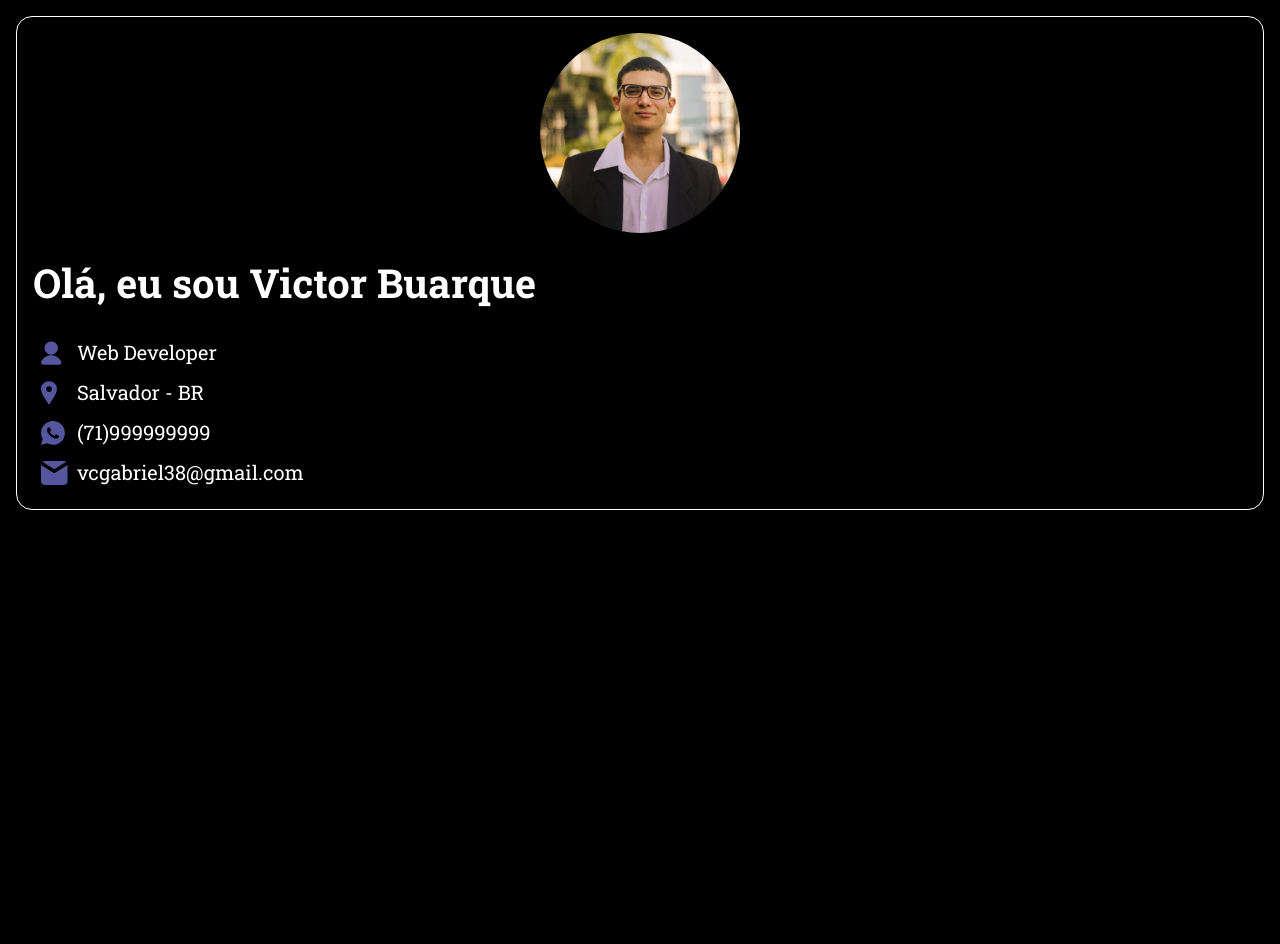
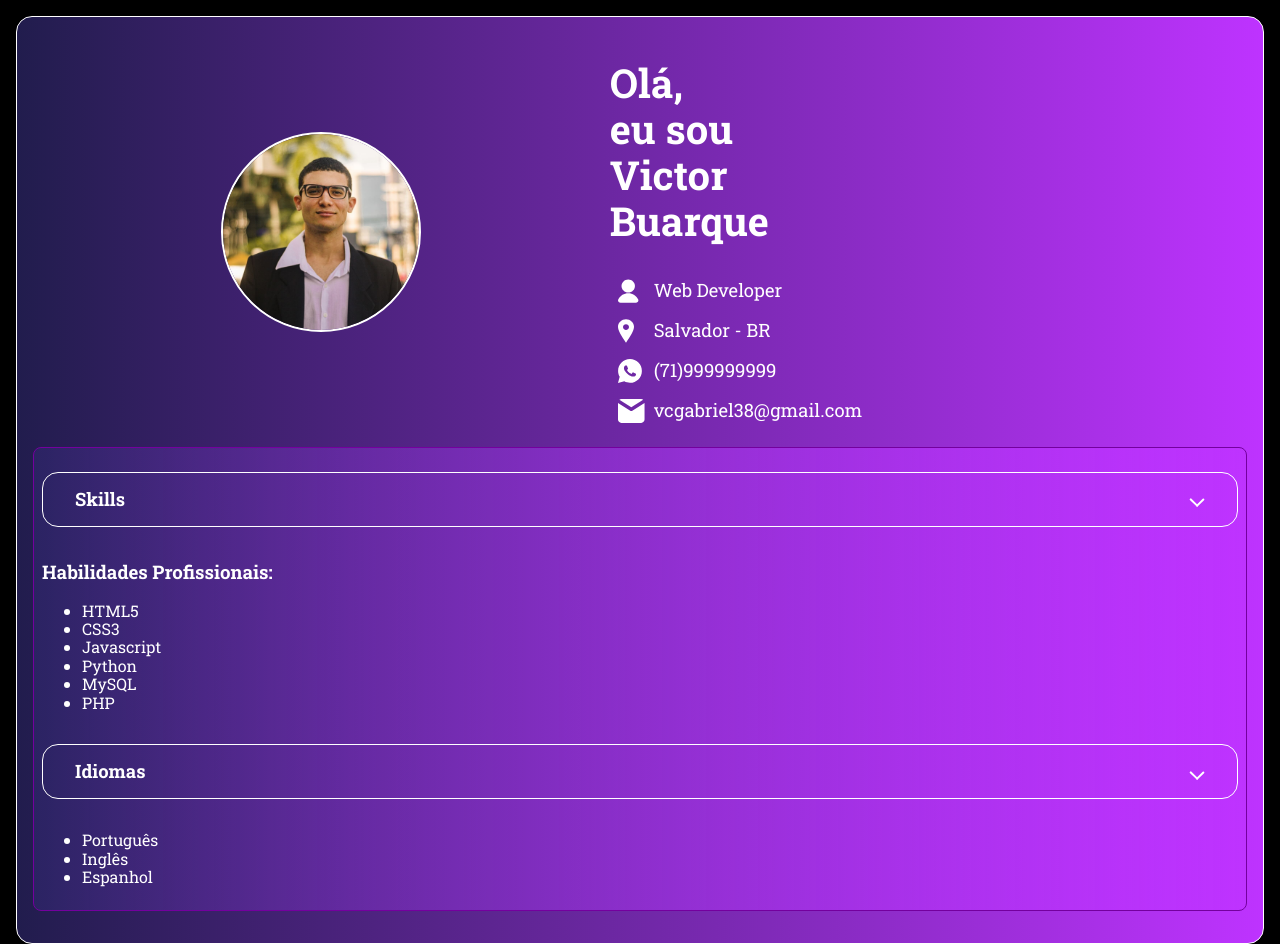
Before and after one commit to VictorBuarque/portfolio, a plain HTML site: page index.html in a window 1280 px wide. Before the commit the page ends 800 px from the top, so only its background shows below. Drawn offline with nearby package versions, Linux system fonts and the light colour scheme.

Commit message:
New Structures in HTML and CSS
Implemented new features, trying to solve gradient problems.

```diff
--- /dev/null
+++ b/assets/css/acordeon.css
@@ -0,0 +1,59 @@
+.acordeon {
+    display: flex;
+    flex-direction: column;
+    width: 100%;
+    padding: 0.5rem;
+     margin: 1rem 0;
+    border: 1px solid #fff;
+    border-radius: 1rem;
+}
+
+.acordeon .trigger {
+    background-color: transparent;
+    color: #fff;
+    display: flex;
+    flex-direction: row;
+    font-size: 1.15rem;
+    font-weight: 700;
+    justify-content: space-between;
+    align-items: center;
+    padding: 1rem 2rem;
+    margin: 1rem 0;
+    border: 1px solid #fff;
+    border-radius: 1rem;
+    transition: 1s linear;
+    cursor: pointer;
+}
+
+/* Aplicação das cores e estilo quando aberto */
+.acordeon.open,
+.acordeon :hover{
+    background: linear-gradient(90deg, rgba(57, 49, 133, 0.351), rgb(190, 51, 255));
+    background-blend-mode: color-dodge;
+    border-color: #74009e;
+    border-radius: .5rem;
+}
+
+/* Aplicação da rotação no estado aberto */
+.acordeon.open .trigger::after {
+    transform: rotate(180deg);
+}
+
+.acordeon .trigger::after {
+    content: "";
+    display: inline-block;
+    width: 1rem;
+    height: 1rem;
+    background-repeat: no-repeat;
+    background-size: contain;
+    background-image: url('/assets/images/icons/arrow-top.svg');
+    transition: transform 0.3s ease;
+}
+.acordeon .content {
+    display: none;
+    border-radius: 1rem;
+
+}
+.acordeon.open .content {
+    display:inline-block;
+}
--- a/assets/css/global.css
+++ b/assets/css/global.css
@@ -1,14 +1,29 @@
-*{
+* {
     box-sizing: border-box;
     font-family: 'Roboto Slab', serif;
 }
-body{
+
+body {
     background-color: #000;
     color: #fff;
+    margin: 0;
 }
-.main{
+
+.main {
     padding: 1rem;
     margin: 1rem;
-    border:1px solid #fff;
+    border: 1px solid #fff;
     border-radius: 1rem;
+    background: linear-gradient(90deg, rgba(57, 49, 133, 0.582), rgb(190, 51, 255));
+    background-color: #000;
+
+    min-height: 95vh;
+
 }
+
+@media only screen and (min-width: 768px) {
+    .main {
+        min-width: 95vw;
+        margin: 1rem 1rem;
+    }
+}
--- a/assets/css/header.css
+++ b/assets/css/header.css
@@ -7,6 +7,7 @@
     width: 200px;
     height: 200px;
     border-radius: 50%;
+    border:2px solid #fff
 }
 .header .title{
     text-align: center;
@@ -19,18 +20,22 @@
     flex-direction: column;
     align-items: flex-start;
     width: 100%;
+
 }
 .info p{
     margin: .5rem;
     display: flex;
     flex-direction: row;
     align-items: center;
-    font-size: 1.25rem;
+    font-size: 1.15rem;
     background-repeat: no-repeat;
     background-size: contain;
+    filter: brightness(0) invert(1);
+
 }
 .info p::before{
     display: inline-block;
+
     content:'';
     width: 24px;
     height: 24px;
@@ -41,10 +46,36 @@
 }
 .info .location{
     background-image: url('/assets/images/icons/location.svg');
+
 }
 .info .email{
     background-image: url('/assets/images/icons/email.svg');
+
 }
 .info .phone{
     background-image: url('/assets/images/icons/phone.svg');
+
 }
+@media only screen and (min-width: 768px) {
+    .header {
+        display: grid;
+        grid-template-areas:
+            "photo title"
+            "photo information";
+    }
+
+    .header .photo {
+        grid-area: photo;
+        margin: 0 auto;
+    }
+
+    .header .title {
+        grid-area: title;
+        text-align: start;
+        max-width: 200px;
+    }
+
+    .info {
+        grid-area: information;
+    }
+}
--- a/index.html
+++ b/index.html
@@ -19,21 +19,49 @@
     <!-- CSS -->
     <link rel="stylesheet" href="assets/css/header.css">
     <link rel="stylesheet" href="assets/css/global.css">
+    <link rel="stylesheet" href="assets/css/acordeon.css">
     <!-- JS -->
 
 </head>
 <body>
+
     <div class="main">
         <header class="header">
             <img class="photo" src="assets/images/victor_Buarque.jpg" alt="Foto de Perfil">
             <div class="info">
-                <h1 class="title">Olá, eu sou Victor Buarque</h1>
+                <h1 class="title">Olá,<br> eu sou Victor Buarque</h1>
                 <p class="job">Web Developer</p>
                 <p class="location" >Salvador - BR</p>
                 <p class="phone">(71)999999999</p>
                 <p class="email">vcgabriel38@gmail.com</p>
             </div>
         </header>
+        <section class="acordeon open">
+            <button class="trigger" type="button">
+                Skills
+            </button>
+            <div class="content">
+                    <h3>Habilidades Profissionais:</h3>
+                    <ul>
+                        <li>HTML5</li>
+                        <li>CSS3</li>
+                        <li>Javascript</li>
+                        <li>Python</li>
+                        <li>MySQL</li>
+                        <li>PHP</li>
+                    </ul>
+                </div>
+            <button class="trigger" type="button">
+                Idiomas
+            </button>
+            <div class="content open" type="button">
+                <ul>
+                    <li>Português</li>
+                    <li>Inglês</li>
+                    <li>Espanhol</li>
+                </ul>
+            </div>
+        </section>
     </div>
 </body>
 </html>
```
